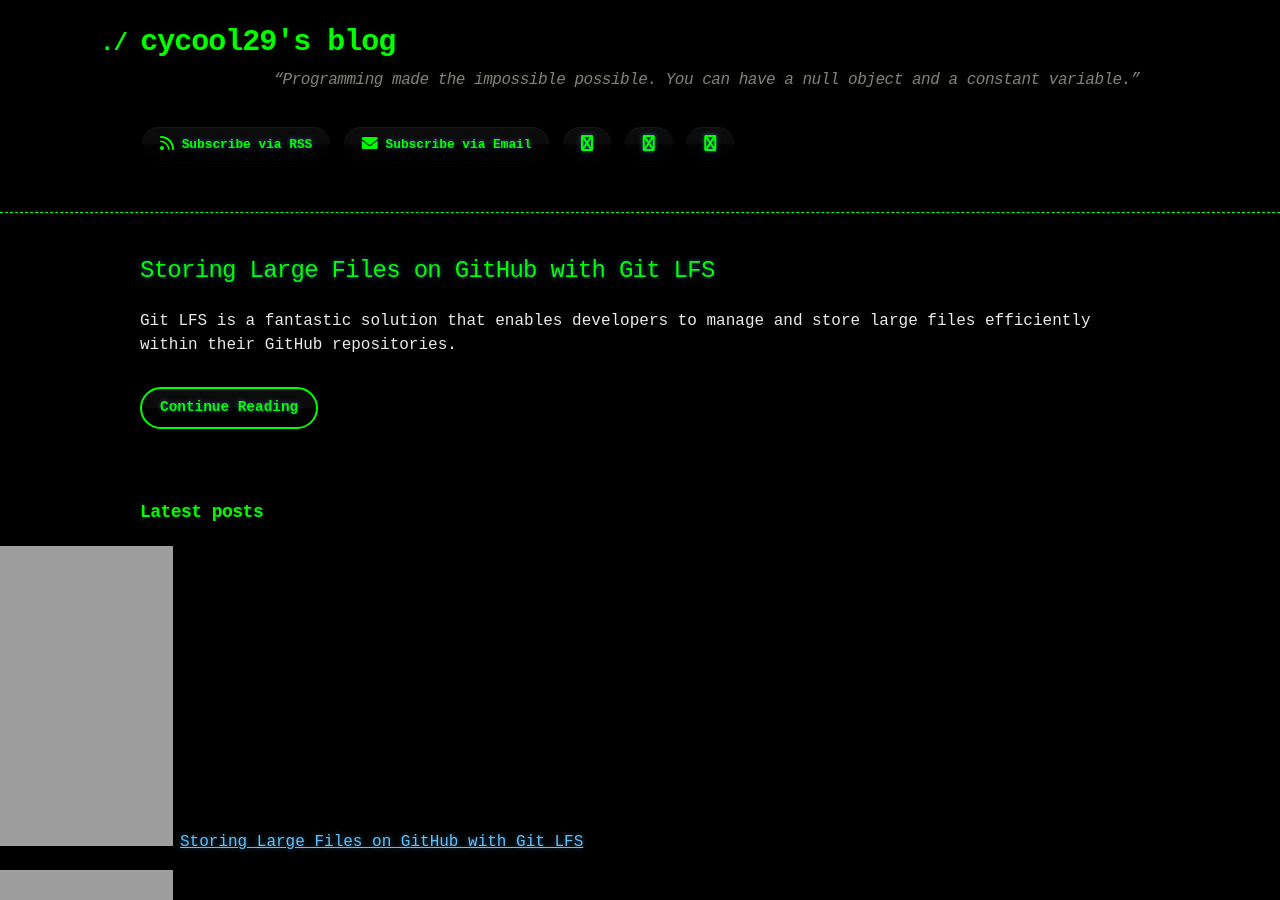
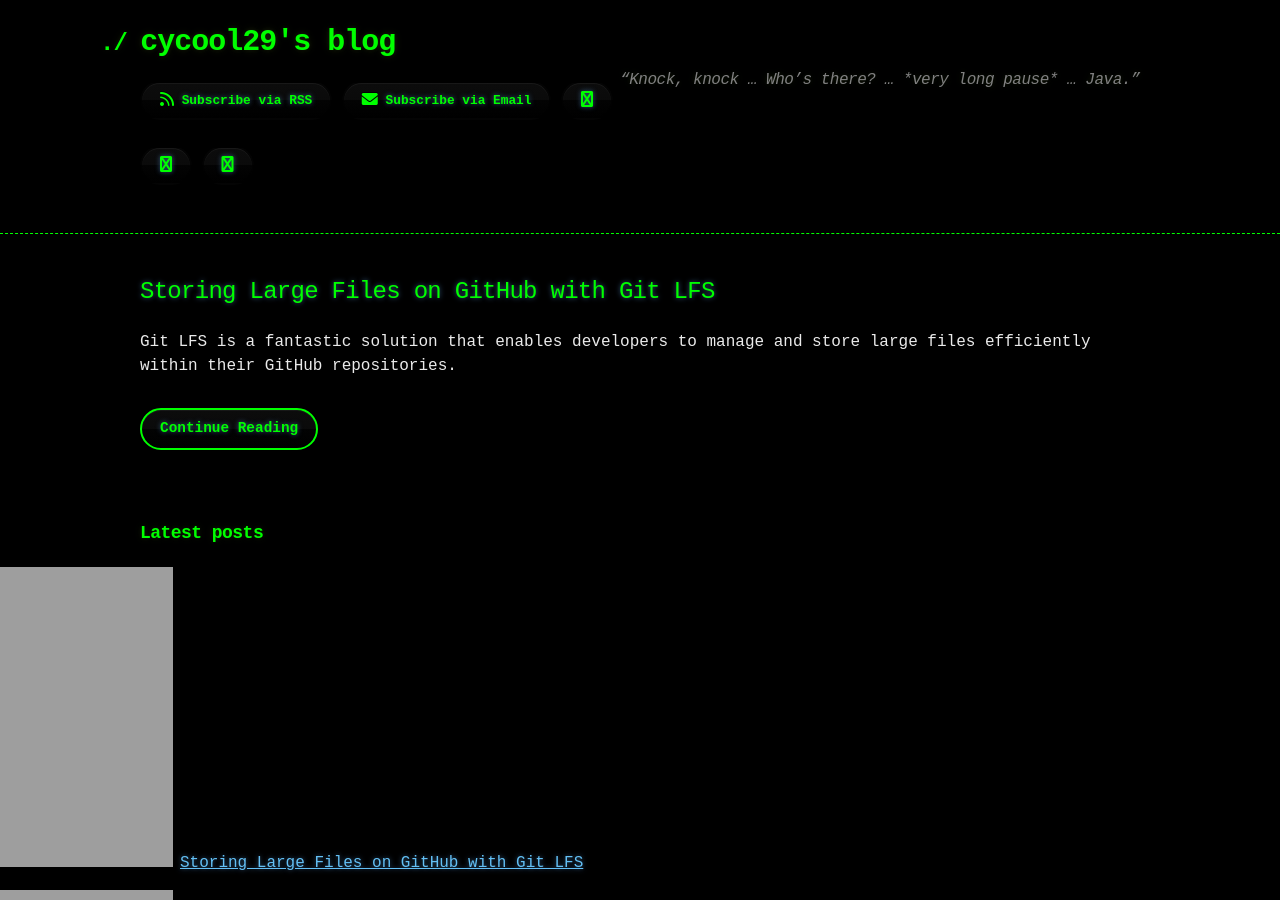
Before and after one commit to cycool29/cycool29.github.io, a Jekyll site: the page built from index.md, in a window 1280 px wide and 900 px high. Built offline with Jekyll 4.4.1, drawn with Linux system fonts in a browser that asks for light colours; a style sheet for code colours, icons or effects is not loaded.

Commit message:
Update quotes

```diff
--- a/_config.yml
+++ b/_config.yml
@@ -1,5 +1,5 @@
 title: cycool29's blog
-description: "“Programming made the impossible possible. You can have a null object and a constant variable.” "
+description: "“Knock, knock … Who’s there? … *very long pause* … Java.”"
 bio: A high school student. Intermediate in Python, Git, Bash. Learning JavaScript. He/Him. "
 author: cycool29
 url: https://cycool29.github.io
```
